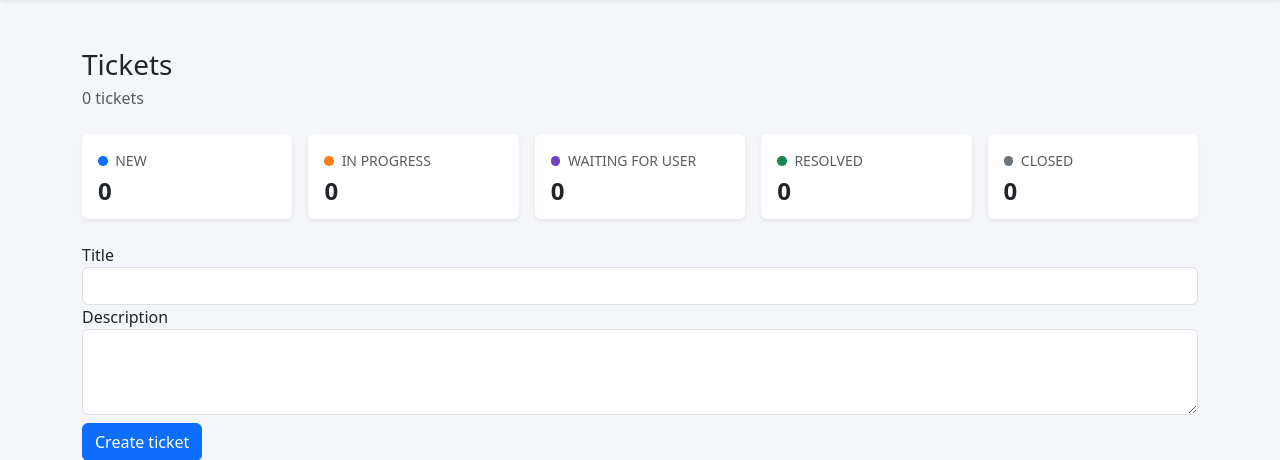
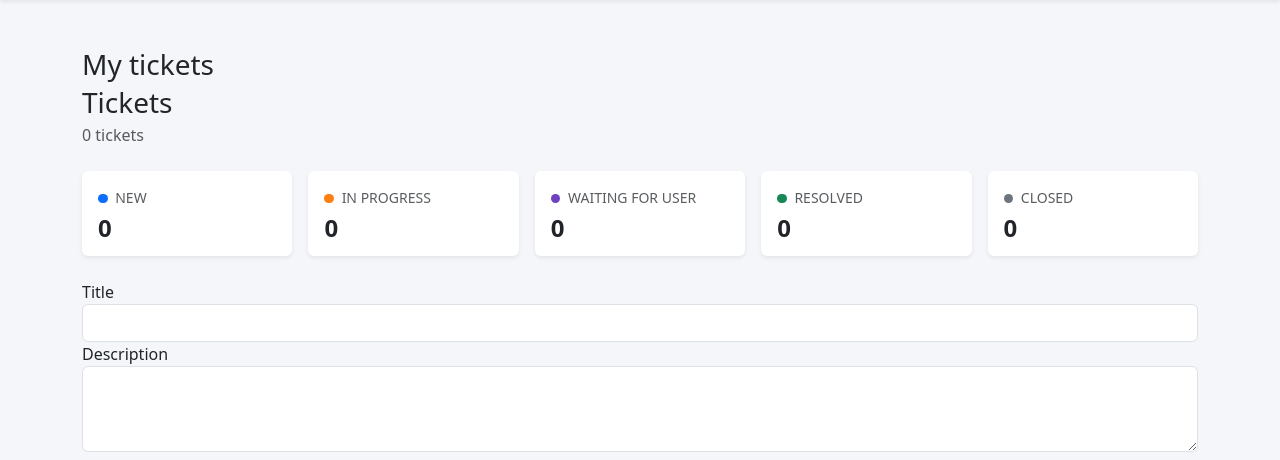
Before and after one commit to lerniajava25/william-backend-labb2, a Spring Boot app: page /tickets in a window 1280 px wide. Shown: the part 56-516 px from the top of the page. Run offline with Spring Boot 4, Linux system fonts and the light colour scheme; the visitor is signed in with stand-in values (Sample User, id 1); data that the repository does not hold is empty; some of the project's set-up classes (security, data sources, template engines, error pages and the like) are left out, and stand-ins take their place; some libraries are stand-ins or nearby versions.

Commit message:
Restrict ticket list to accessible tickets

```diff
--- a/src/main/java/org/example/backendlabb2/controllers/TicketWebController.java
+++ b/src/main/java/org/example/backendlabb2/controllers/TicketWebController.java
@@ -26,8 +26,8 @@ public class TicketWebController {
     }
 
     @GetMapping
-    public String listTickets(Model model) {
-        List<Ticket> tickets = ticketService.findAll();
+    public String listTickets(Model model, Principal principal) {
+        List<Ticket> tickets = ticketService.findAccessibleTickets(principal.getName());
         model.addAttribute("tickets", tickets);
         return "tickets/tickets";
     }
--- a/src/main/java/org/example/backendlabb2/repositories/TicketRepository.java
+++ b/src/main/java/org/example/backendlabb2/repositories/TicketRepository.java
@@ -13,6 +13,9 @@ public interface TicketRepository extends ListCrudRepository<Ticket, Long> {
     @EntityGraph(attributePaths = {"author", "assignee"})
     List<Ticket> findAllBy();
 
+    @EntityGraph(attributePaths = {"author", "assignee"})
+    List<Ticket> findByAuthorId(Long authorId);
+
     @Override
     @EntityGraph(attributePaths = {"author", "assignee"})
     Optional<Ticket> findById(Long id);
--- a/src/main/resources/templates/tickets/tickets.html
+++ b/src/main/resources/templates/tickets/tickets.html
@@ -13,7 +13,8 @@
     <main class="container py-4 py-md-5">
         <div class="d-flex flex-wrap justify-content-between align-items-end gap-2 mb-4">
             <div>
-                <h1 class="h3 mb-1">Tickets</h1>
+                <h1 class="h3 mb-1" sec:authorize="hasRole('USER')">My tickets</h1>
+                <h1 class="h3 mb-1" sec:authorize="hasAnyRole('AGENT', 'ADMIN')">Tickets</h1>
                 <p class="text-muted mb-0">
                     <span th:text="${#lists.size(tickets)}">0</span>
                     <span th:text="${#lists.size(tickets) == 1} ? 'ticket' : 'tickets'">tickets</span>
```
Also changed, not shown: src/main/java/org/example/backendlabb2/services/TicketService.java (+9 -0 lines).
